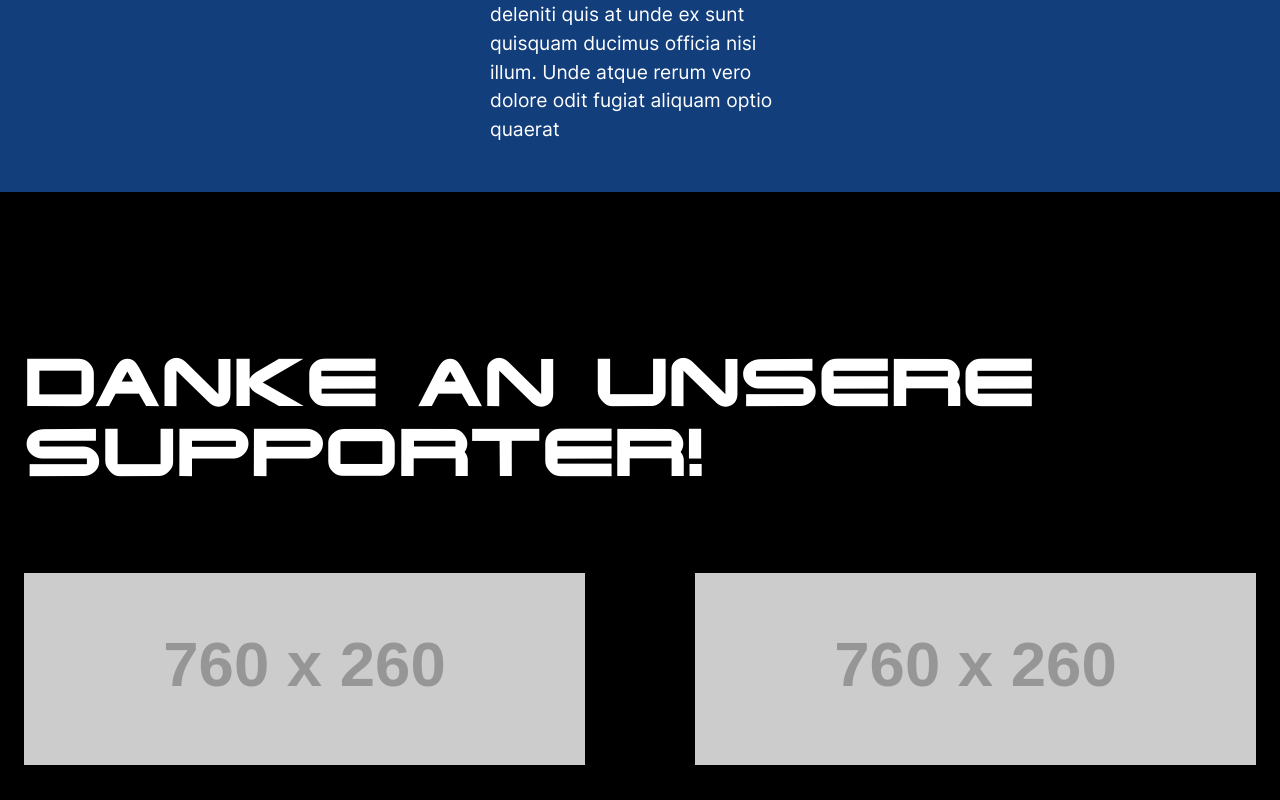
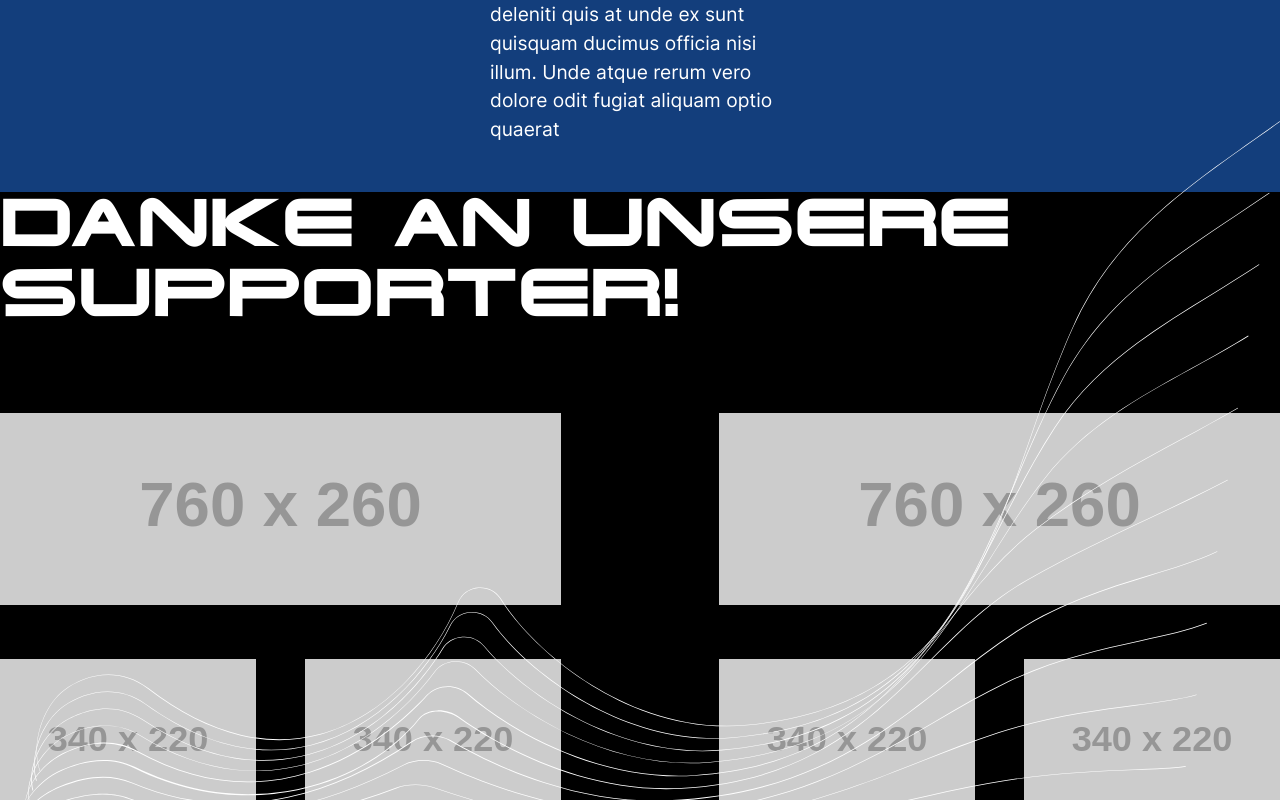
Before and after one commit to IF2023/IF2023, a React (Vite) app in the folder IF2023_Website/: page / in a window 1280 px wide. Shown: the part 2960-3760 px from the top of the page. Built offline with nearby package versions, Linux system fonts and the light colour scheme.

Commit message:
fix: backgroundImage position

```diff
--- a/IF2023_Website/src/sections/Supporter/Supporter.jsx
+++ b/IF2023_Website/src/sections/Supporter/Supporter.jsx
@@ -39,6 +39,11 @@ const Supporter = () => {
           </div>
         </div>
       </div>
+      <img
+        className={styles.backgroundImage}
+        src="/assets/SVG/SVG-Webseite/Footer.svg"
+        alt=""
+      />
     </section>
   );
 };
--- a/IF2023_Website/src/sections/Supporter/Supporter.module.scss
+++ b/IF2023_Website/src/sections/Supporter/Supporter.module.scss
@@ -1,16 +1,15 @@
 @import "src/variables";
 
 .supporter {
-  // idk how to squeeze the image, y height should be compressed down, but it scales proportionally instead
-  // (ノಠ益ಠ)ノ彡┻━┻
-  // background-image: url("../../../public/assets/SVG/SVG-Webseite/Footer.svg");
-  // background-position: left 0px bottom -50px;
-  // background-size: 160% 100%;
-  // background-repeat: no-repeat;
-
+  position: relative;
   background-color: $color_black;
   color: $color_white;
-  padding: 10rem 1.5rem 25rem 1.5rem;
+  padding-bottom: 5rem;
+}
+
+.backgroundImage {
+  position: absolute;
+  bottom: 0;
 }
 
 .heading {
```
